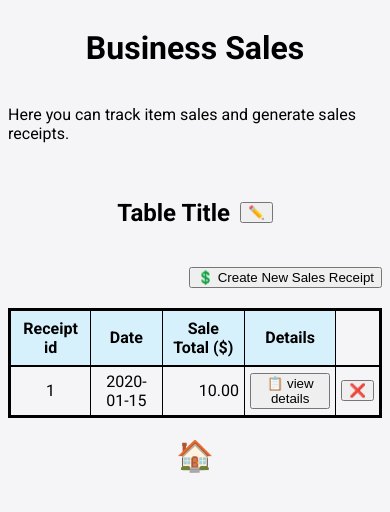
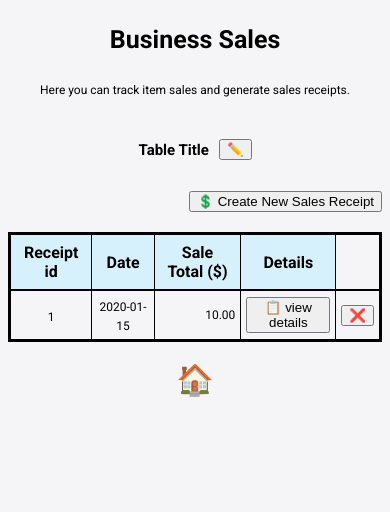
Before and after one commit to crayon-art/Inventory_Management_System, a Flask app: page /sales in a window 390 px wide. Shown: the top 512 px of the page. Run offline with Flask 3, Linux system fonts and the light colour scheme; tables that the repository leaves empty hold one stand-in row (values such as "Sample post").

Commit message:
adjusted layout for small screen sizes

```diff
--- a/static/css/inventory.css
+++ b/static/css/inventory.css
@@ -129,7 +129,7 @@ button{
 
 @media screen and (max-width:1500px){
     #table{
-        width: 50%
+        width: fit-content
     }
     body{
         width:fit-content;
--- a/static/css/sales.css
+++ b/static/css/sales.css
@@ -105,5 +105,19 @@ button{
         width: 100%; /* Make table width 50% */
     }
 
+    text{
+        font-size: 12px;
+    }
 
+    h2{
+        font-size: 15px;
+    }
+
+    h1{
+        font-size:25px;
+    }
+
+    p{
+        font-size: 12px;
+    }
 }
```
Also changed, not shown: static/css/details.css (+8 -1 lines).
